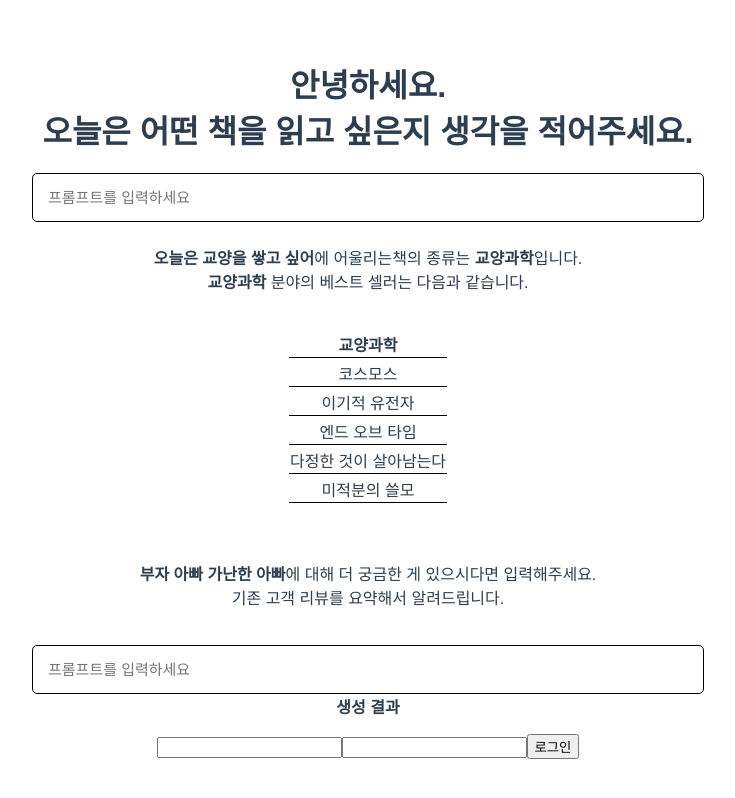
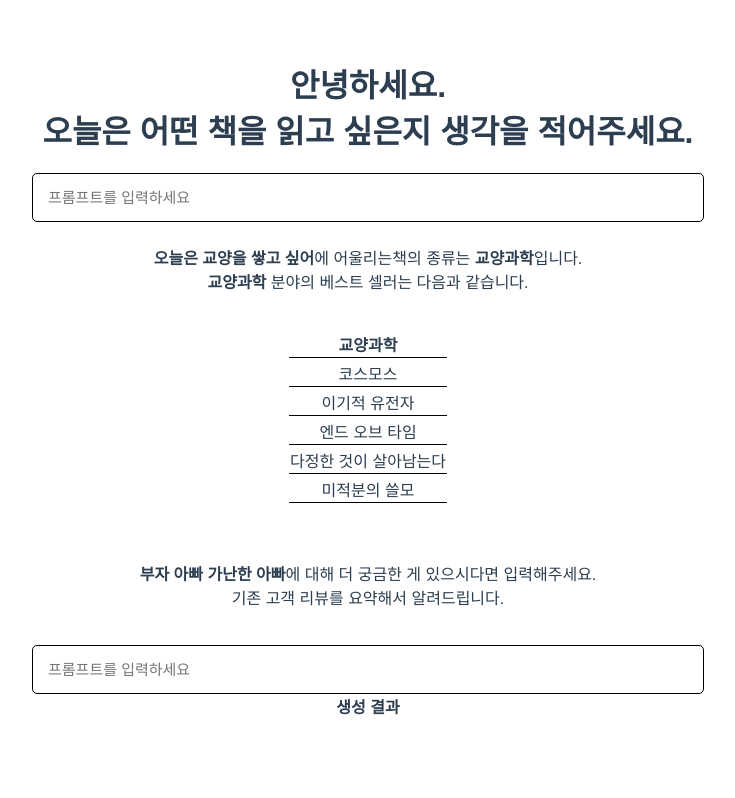
Before and after one commit to BoYeonJang/kyobobook-review, a Vue app in the folder frontend/: page / in a window 1280 px wide. Shown: the whole page, without its empty margins (272-1007 px from the left). Built offline with nearby package versions, Linux system fonts and the light colour scheme.

Commit message:
frontend: 로그인 테스트용 주석 처리

```diff
--- a/frontend/src/components/SentenceGeneration.vue
+++ b/frontend/src/components/SentenceGeneration.vue
@@ -1,4 +1,4 @@
-<template :key="result_generation">
+<template>
   <div>
     <div class="input-group mb-3">
       <input
@@ -16,12 +16,12 @@
       <b>생성 결과</b>
       <p ref="generation" id="generation" class="mb-0"></p>
     </div>
-    <!-- post 테스트용 -->
-    <div>
+    <!-- post 테스트용 로그인 -->
+    <!-- <div>
       <input class="input_box" type="text" v-model="id" />
       <input class="input_box" type="password" v-model="password" />
       <button id="loginBtn" @click="loginHandler">로그인</button>
-    </div>
+    </div> -->
     <!-- post 테스트용 -->
   </div>
 </template>
@@ -34,9 +34,8 @@
   props: {},
   data: function () {
     return {
-      result_generation: "",
-      testVal: "",
-      trigger: false,
+      // testVal: "",
+      // trigger: false,
       // 여기서부터
       prompt: "",
       min_length: 10,
@@ -81,23 +80,23 @@
     // },
 
     // post 테스트용
-    async loginHandler() {
-      if (this.id && this.password) {
-        alert("ID : " + this.id + "\nPassword : " + this.password);
-        await API.post("predict", { id: this.id, pass: this.password })
-          .then(res => res.json())
-          .then(data => {
-            console.log(data);
-            console.log("아이디: ", this.id);
-            console.log("비밀번호: ", this.password);
-            this.testVal = data.data.id;
-            this.trigger = true;
-          })
-          .catch(err => console.error(err));
-      } else {
-        alert("아이디나 비밀번호를 확인하세요.");
-      }
-    },
+    // async loginHandler() {
+    //   if (this.id && this.password) {
+    //     alert("ID : " + this.id + "\nPassword : " + this.password);
+    //     await API.post("predict", { id: this.id, pass: this.password })
+    //       .then(res => res.json())
+    //       .then(data => {
+    //         console.log(data);
+    //         console.log("아이디: ", this.id);
+    //         console.log("비밀번호: ", this.password);
+    //         this.testVal = data.data.id;
+    //         this.trigger = true;
+    //       })
+    //       .catch(err => console.error(err));
+    //   } else {
+    //     alert("아이디나 비밀번호를 확인하세요.");
+    //   }
+    // },
   },
 };
 </script>
```
